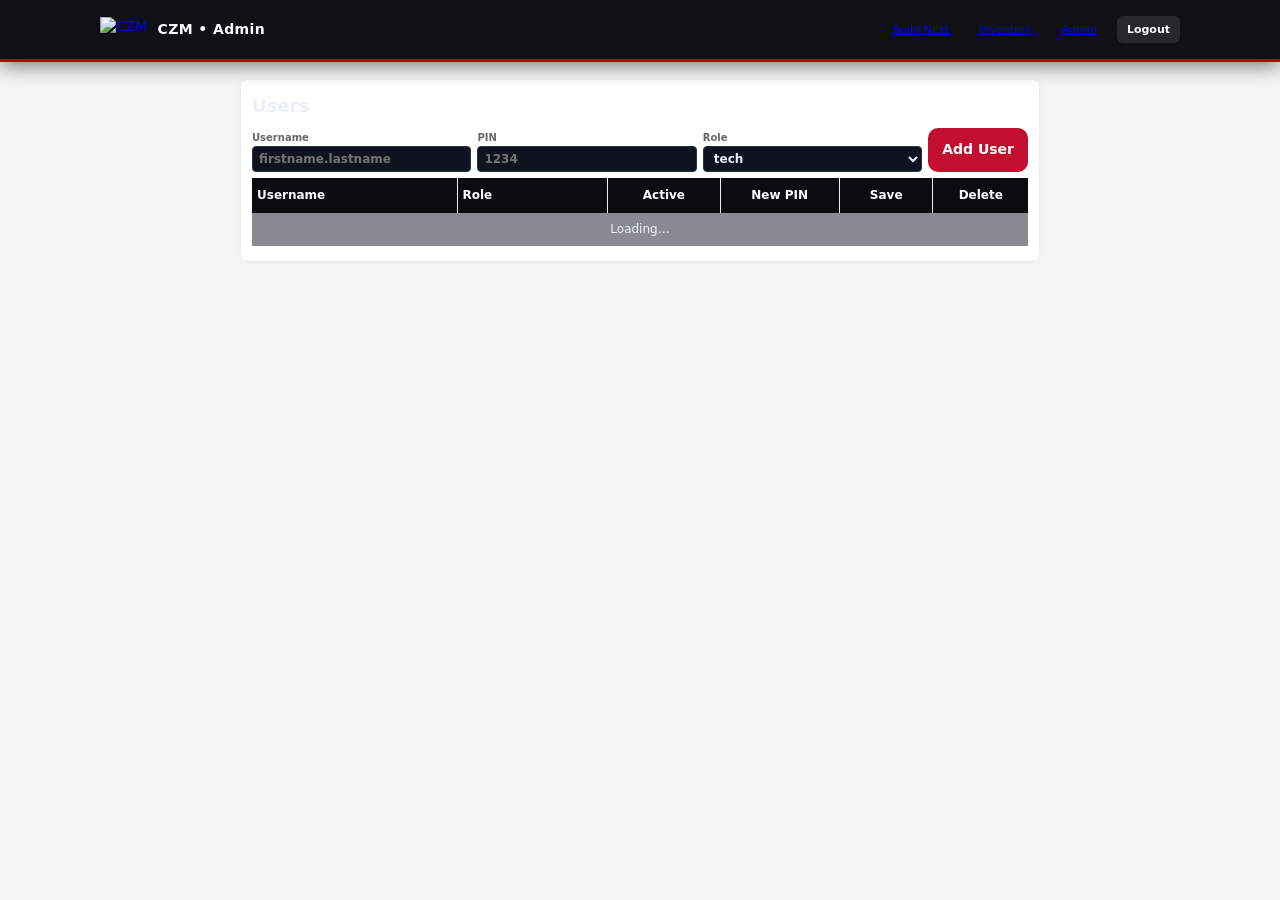
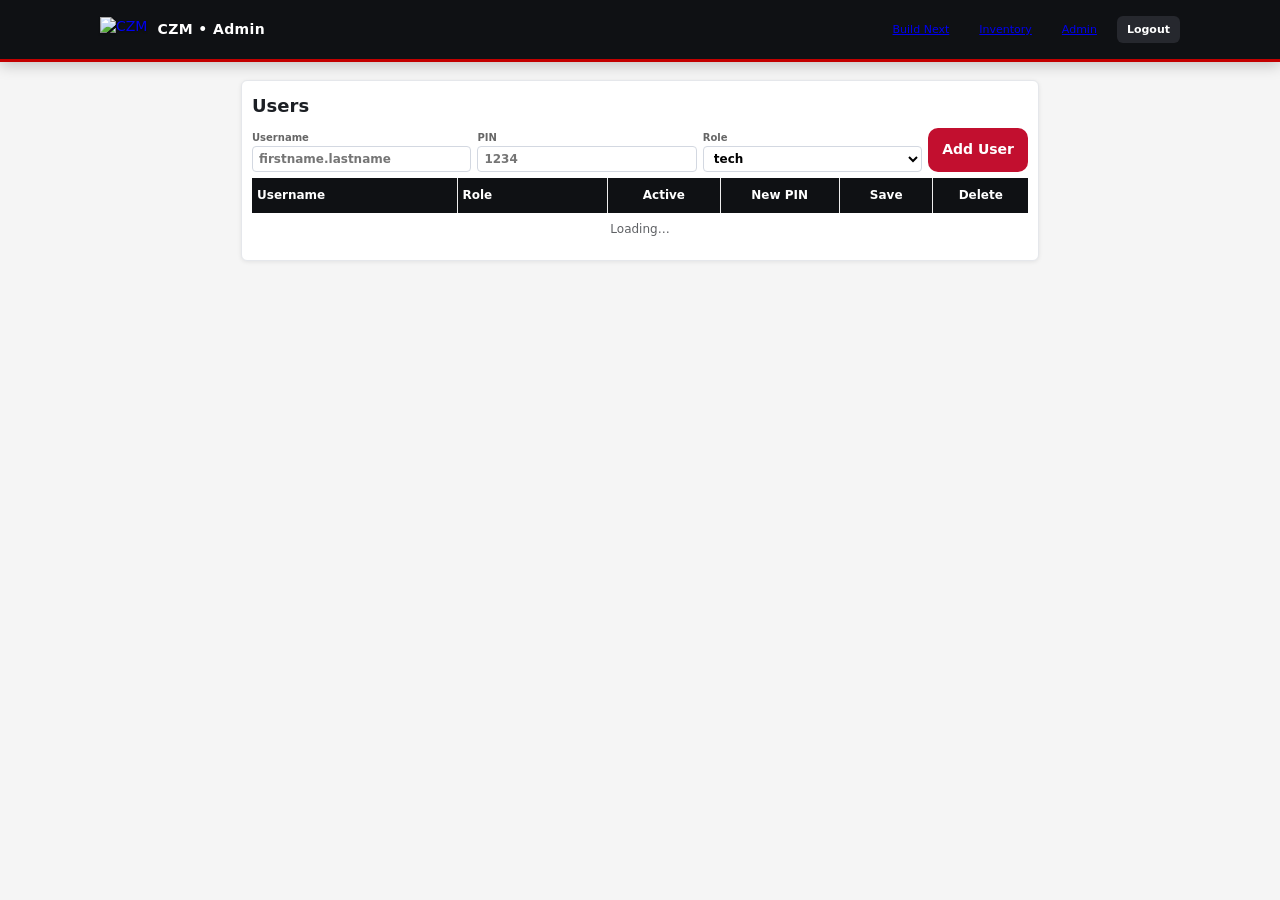

Add files via upload

--- a/wireshop-frontend/style.css
+++ b/wireshop-frontend/style.css
@@ -1,18 +1,13 @@
-/* ===== CZM Wireshop — Dark Theme ===== */
+/* ===== CZM Wireshop — Compact Pro Theme ===== */
 :root{
   --red:#C20F2F;
   --black:#0E0F12;
-  --ink:#e9eefc;
-  --ink-dim:#8a97b0;
-  --muted:#8a97b0;
-  --bg:#0b0d12;
-  --card:#141925ee;
-  --line:#2a3245;
-  --shadow:
-    0 20px 50px rgba(0,0,0,.5),
-    0 0 0 1px rgba(0,0,0,.3),
-    0 0 28px 5px rgba(194,15,47,.12),
-    0 0 50px 10px rgba(91,192,235,.07);
+  --ink:#1c1f24;
+  --muted:#6b7280;
+  --bg:#f6f7f9;
+  --card:#ffffff;
+  --line:#e5e7eb;
+  --shadow:0 6px 18px rgba(0,0,0,.12);
 }
 
 *{box-sizing:border-box}
@@ -21,19 +16,15 @@ body{
   margin:0;
   font: 14px/1.4 ui-sans-serif, -apple-system, Segoe UI, Roboto, Helvetica, Arial;
   color:var(--ink);
-  background:
-    radial-gradient(ellipse 900px 600px at 75% 20%, rgba(194,15,47,.15), transparent 60%),
-    radial-gradient(ellipse 800px 600px at 15% 85%, rgba(91,192,235,.10), transparent 55%),
-    #0b0d12;
-  min-height:100vh;
+  background:linear-gradient(180deg,#fafafa, #f1f3f6 40%, #eef0f3);
 }
 
-/* Background logo watermark */
+/* Subtle background logo (smaller, lighter) */
 body::before{
   content:"";
   position:fixed; inset:0;
-  background:url('czm-logo.png') center/300px no-repeat;
-  opacity:.04; filter:grayscale(100%) invert(1);
+  background:url('czm-logo.png') center/280px no-repeat;
+  opacity:.04; filter:grayscale(100%);
   pointer-events:none;
 }
 
@@ -43,10 +34,9 @@ main,.page{width:min(1080px,92vw); margin:64px auto}
 /* ===== Top bar ===== */
 .brand-bar{
   position:sticky; top:0; z-index:40;
-  backdrop-filter:blur(12px) saturate(110%);
-  background:linear-gradient(180deg,#0d1119f2,#0b0f16e8);
+  background:linear-gradient(0deg, var(--black), #000);
   border-bottom:2px solid var(--red);
-  box-shadow:0 4px 20px rgba(0,0,0,.5);
+  box-shadow:0 3px 14px rgba(0,0,0,.22);
 }
 .brand-inner{
   width:min(1080px,92vw); margin:0 auto;
@@ -65,31 +55,29 @@ main,.page{width:min(1080px,92vw); margin:64px auto}
 /* ===== Cards ===== */
 .card{
   background:var(--card);
-  border:1px solid rgba(255,255,255,.08);
+  border:1px solid var(--line);
   border-radius:12px;
   padding:14px 16px;
   box-shadow:var(--shadow);
   margin:14px auto;
-  backdrop-filter:blur(10px);
 }
-.card h2{margin:.1rem 0 .6rem 0; font-size:18px; color:var(--ink);}
+.card h2{margin:.1rem 0 .6rem 0; font-size:18px}
 
 /* ===== Inputs / Buttons ===== */
-label{font-weight:700; font-size:13px; color:var(--ink);}
+label{font-weight:700; font-size:13px}
 input,select,textarea,button{font:inherit}
 select, input, textarea{
-  width:100%; background:#0f1320; border:1px solid var(--line); border-radius:10px;
-  padding:9px 10px; outline:none; color:var(--ink);
-  transition:border .15s, box-shadow .15s;
+  width:100%; background:#fff; border:1px solid #d3d8e1; border-radius:10px;
+  padding:9px 10px; outline:none; transition:border .15s, box-shadow .15s;
 }
 select:focus, input:focus, textarea:focus{
-  border-color:var(--red); box-shadow:0 0 0 3px rgba(194,15,47,.18);
+  border-color:var(--red); box-shadow:0 0 0 3px rgba(194,15,47,.14);
 }
 button{
   background:var(--red); color:#fff; border:0; border-radius:10px; font-weight:800;
   padding:10px 14px; cursor:pointer;
 }
-button:hover{filter:brightness(1.08)}
+button:hover{filter:brightness(1.05)}
 button:active{transform:translateY(1px)}
 button.danger{background:#b91c1c}
 button.secondary{background:#26282e}
@@ -100,7 +88,7 @@ button.secondary{background:#26282e}
 
 /* Info panel */
 .info{
-  background:rgba(255,255,255,.04); border:1px dashed rgba(255,255,255,.12); border-radius:10px; padding:10px;
+  background:#fbfcff; border:1px dashed #d8dde6; border-radius:10px; padding:10px;
   display:grid; gap:4px; font-size:13px;
 }
 .info p{margin:0} .info span{font-weight:800}
@@ -108,60 +96,58 @@ button.secondary{background:#26282e}
 /* ===== Tables ===== */
 table{width:100%; border-collapse:separate; border-spacing:0; font-size:13px}
 thead th{
-  background:#0a0c10; color:#fff; text-align:left; padding:9px 10px; font-weight:800;
+  background:#0f1114; color:#fff; text-align:left; padding:9px 10px; font-weight:800;
 }
-tbody td{background:rgba(15,20,35,.7); padding:9px 10px; border-top:1px solid var(--line); vertical-align:top; color:var(--ink);}
-tbody tr:hover td{background:rgba(255,255,255,.04)}
+tbody td{background:#fff; padding:9px 10px; border-top:1px solid var(--line); vertical-align:top}
+tbody tr:hover td{background:#fafafa}
 tbody tr:first-child td{border-top:0}
 .sticky-head thead th{position:sticky; top:48px; z-index:5}
 
 /* Active row widgets */
 .notes-box{
   width:100%; min-height:64px; resize:vertical;
-  border:1px solid var(--line); border-radius:10px; padding:8px 10px;
-  background:#0f1320; color:var(--ink);
+  border:1px solid #d3d8e1; border-radius:10px; padding:8px 10px;
 }
 .row-action{
-  width:100%; min-width:140px; padding:7px 8px; border:1px solid var(--line);
-  border-radius:10px; background:#0f1320; font-weight:700; color:var(--ink);
+  width:100%; min-width:140px; padding:7px 8px; border:1px solid #d3d8e1; border-radius:10px; background:#fff; font-weight:700;
 }
-.row-pause{color:#f59e0b}
-.row-continue{color:#60a5fa}
-.row-finish{color:#f87171}
+.row-pause{color:#a07900}
+.row-continue{color:#163ea3}
+.row-finish{color:#b31224}
 
 /* Selection highlight */
-tr.row-selected td{ background:rgba(194,15,47,.08) !important; box-shadow: inset 0 0 0 1px rgba(194,15,47,.2); }
+tr.row-selected td{ background:#fff6f7 !important; box-shadow: inset 0 0 0 1px rgba(194,15,47,.15); }
 
-/* ===== Login ===== */
+/* ===== Login (compact) ===== */
 .login-wrap{ width:min(360px, 92vw); margin:64px auto; }
 .login-card{
-  background:var(--card); border:1px solid rgba(255,255,255,.08); border-radius:14px; padding:16px;
-  box-shadow:var(--shadow); backdrop-filter:blur(10px);
+  background:#fff; border:1px solid var(--line); border-radius:14px; padding:16px;
+  box-shadow:var(--shadow);
 }
 .login-top{display:flex; align-items:center; gap:10px; margin-bottom:8px}
 .login-top img{height:28px}
-.login-title{margin:0; font-size:18px; font-weight:800; color:var(--ink);}
+.login-title{margin:0; font-size:18px; font-weight:800}
 .login-sub{margin:0 0 10px 0; color:var(--muted); font-size:12px}
 #login-form .row{display:grid; gap:6px; margin:8px 0}
-#error-message{color:#f87171; min-height:18px; font-size:12px}
+#error-message{color:#b91c1c; min-height:18px; font-size:12px}
 
-/* Hide unused nav links */
+/* TEMP: hide unused nav links without touching markup */
 .brand-actions a[href$="dashboard.html"],
 .brand-actions a[href$="archive.html"]{
   display:none !important;
 }
 
-/* Toolbar */
+/* inventory toolbar fixes */
 .card .toolbar .badge,
 .card .toolbar button.badge {
-  background: rgba(255,255,255,.08);
-  border: 1px solid rgba(255,255,255,.12);
-  color: var(--ink);
+  background: #eee;
+  border: 1px solid #ddd;
+  color: #000;
   border-radius: 8px;
   padding: 4px 8px;
   font-weight: 700;
 }
-.card .toolbar #status { color: var(--ink-dim); }
+.card .toolbar #status { color: #666; }
 
 .brand-actions{
   display:flex;
@@ -171,7 +157,9 @@ tr.row-selected td{ background:rgba(194,15,47,.08) !important; box-shadow: inset
   align-items:center;
 }
 
-/* Button consistency */
+/* ===== Inventory page button consistency (targets YOUR real classes) ===== */
+
+/* Make inventory "Edit" buttons red/white like the others */
 .edit-btn{
   background: var(--red) !important;
   color:#fff !important;
@@ -179,24 +167,27 @@ tr.row-selected td{ background:rgba(194,15,47,.08) !important; box-shadow: inset
   border-radius: 6px !important;
   font-weight: 800 !important;
 }
-.edit-btn:hover{filter:brightness(1.08)}
+.edit-btn:hover{filter:brightness(1.05)}
 .edit-btn:active{transform:translateY(1px)}
 
+/* Make movement log buttons consistent */
 .log-btn{
   background: var(--red) !important;
   color:#fff !important;
   border-color: rgba(0,0,0,.08) !important;
   font-weight: 800 !important;
 }
-.log-btn:hover{filter:brightness(1.08)}
+.log-btn:hover{filter:brightness(1.05)}
 .log-btn:active{transform:translateY(1px)}
 
+/* Keep .log-btn.red working (already red), but ensure it stays white text */
 .log-btn.red{
   background: var(--red) !important;
   color:#fff !important;
   border-color: rgba(0,0,0,.08) !important;
 }
 
+/* Optional: if any toolbar button gets .red, make sure it matches theme */
 .toolbar-btn.red{
   background: var(--red) !important;
   color:#fff !important;
